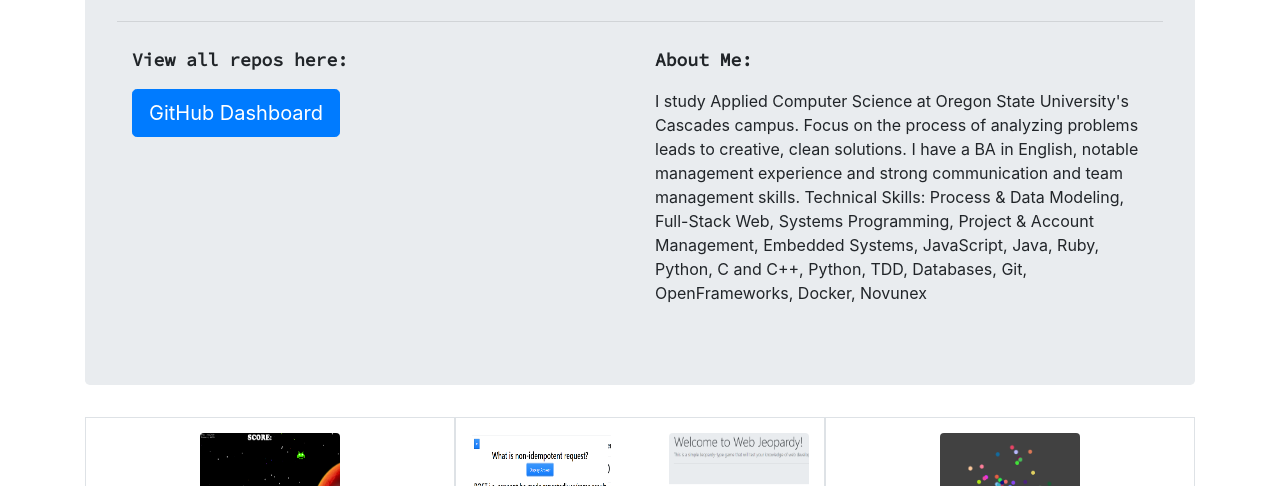
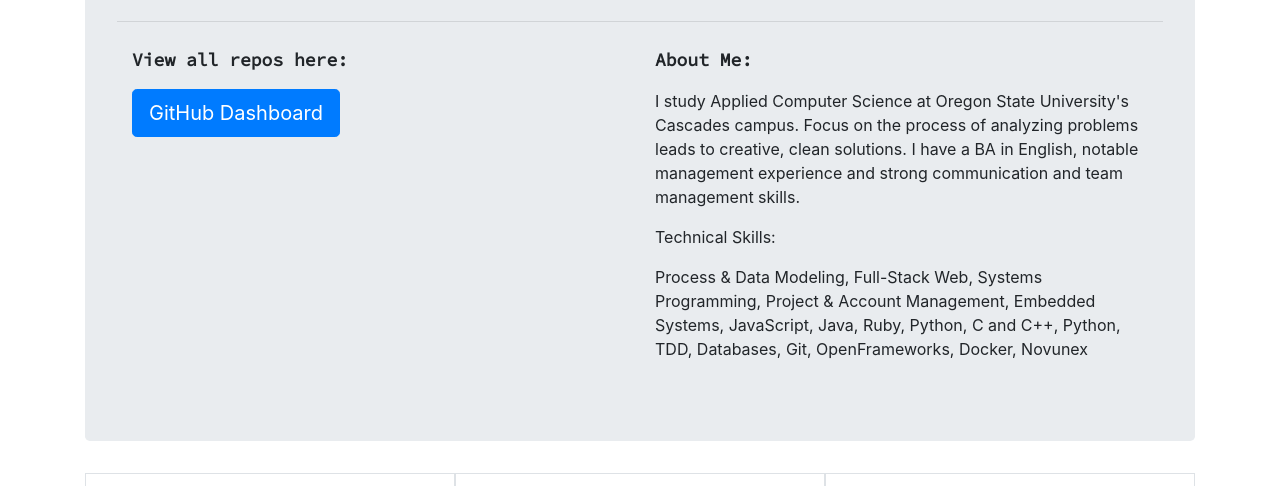
Before and after one commit to bmchristensen/bmchristensen.github.io, a plain HTML site: page index.html in a window 1280 px wide. Shown: the part 185-671 px from the top of the page. Drawn offline with nearby package versions, Linux system fonts and the light colour scheme; a script that the page names is missing.

Commit message:
Reformat about me section for readability, add para.

```diff
--- a/index.html
+++ b/index.html
@@ -42,10 +42,10 @@
               <p id="about"><strong>About Me:</strong>
                 <p>
                     I study Applied Computer Science at Oregon State University's Cascades campus. Focus on the process of analyzing problems leads to creative, clean solutions. I have a BA in English, notable management experience and strong communication and team management skills.
-
+                  <p>
                     Technical Skills:
-
-                    Process & Data Modeling, Full-Stack Web, Systems Programming, Project & Account Management, Embedded Systems, JavaScript, Java, Ruby, Python, C and C++, Python, TDD, Databases, Git, OpenFrameworks, Docker, Novunex
+                    <p>Process & Data Modeling, Full-Stack Web, Systems Programming, Project & Account Management, Embedded Systems, JavaScript, Java, Ruby, Python, C and C++, Python, TDD, Databases, Git, OpenFrameworks, Docker, Novunex</p>
+                  </p>
                 </p>
               </p>
             </div>
```
